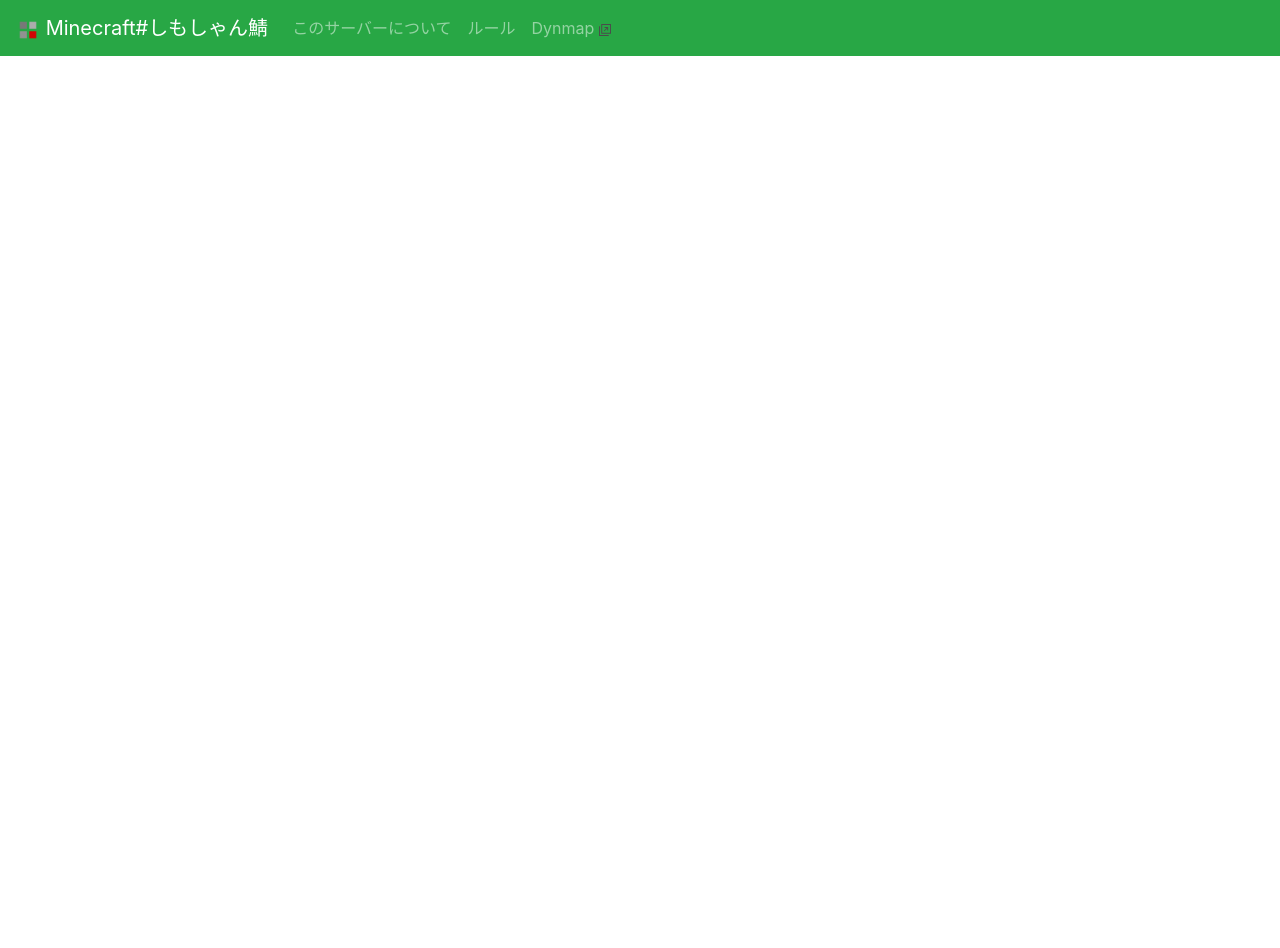
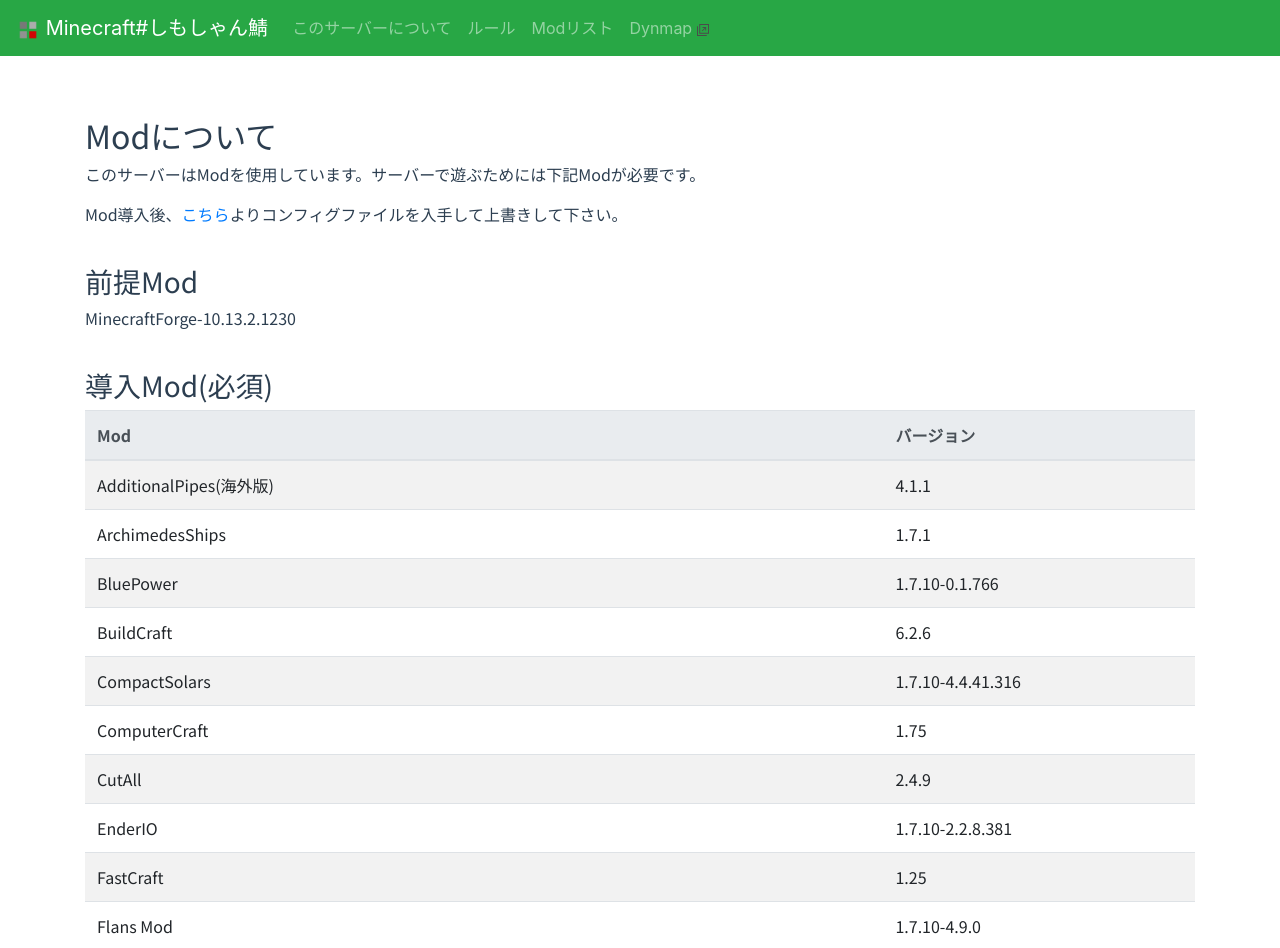
Before and after one commit to shimosyan/mc-portal, a Vue app: page /#/mod in a window 1280 px wide. Shown: the top 948 px of the page. Before the commit the page ends 800 px from the top, so only its background shows below. Built offline with nearby package versions, Linux system fonts and the light colour scheme.

Commit message:
Add ModList. Update some files.

```diff
--- a/src/App.vue
+++ b/src/App.vue
@@ -7,7 +7,8 @@
       <b-navbar-nav>
         <b-nav-item v-bind:to="{ name : 'About'}">このサーバーについて</b-nav-item>
         <b-nav-item v-bind:to="{ name : 'Rule'}">ルール</b-nav-item>
-        <b-nav-item href="http://micmnis.net:8123/" target="_blank">Dynmap <img class="icon" :src="imageSrc_newWindow" /></b-nav-item>
+        <b-nav-item v-bind:to="{ name : 'Mod'}">Modリスト</b-nav-item>
+        <b-nav-item href="/minecraft/map/" target="_blank">Dynmap <img class="icon" :src="imageSrc_newWindow" /></b-nav-item>
       </b-navbar-nav>
     </b-collapse>
   </b-navbar>
--- /dev/null
+++ b/src/components/Mod.vue
@@ -0,0 +1,247 @@
+<template>
+  <div class="container">
+    <!-- Example row of columns -->
+    <div class="row">
+      <div class="col-md-12">
+        <h2>Modについて</h2>
+        <p>このサーバーはModを使用しています。サーバーで遊ぶためには下記Modが必要です。</p>
+        <p>Mod導入後、<a href="/minecraft/data/micmnis_mc-config.zip">こちら</a>よりコンフィグファイルを入手して上書きして下さい。</p>
+        <h3>前提Mod</h3>
+        <p>MinecraftForge-10.13.2.1230</p>
+        <h3>導入Mod(必須)</h3>
+        <div class="table-responsive">
+          <table class="table table-striped table-hover ">
+            <thead class="thead-light">
+              <tr>
+                <th>Mod</th>
+                <th>バージョン</th>
+              </tr>
+            </thead>
+            <tbody>
+              <tr>
+                <td>AdditionalPipes(海外版)</td>
+                <td>4.1.1</td>
+              </tr>
+              <tr>
+                <td>ArchimedesShips</td>
+                <td>1.7.1</td>
+              </tr>
+              <tr>
+                <td>BluePower</td>
+                <td>1.7.10-0.1.766</td>
+              </tr>
+              <tr>
+                <td>BuildCraft</td>
+                <td>6.2.6</td>
+              </tr>
+              <tr>
+                <td>CompactSolars</td>
+                <td>1.7.10-4.4.41.316</td>
+              </tr>
+              <tr>
+                <td>ComputerCraft</td>
+                <td>1.75</td>
+              </tr>
+              <tr>
+                <td>CutAll</td>
+                <td>2.4.9</td>
+              </tr>
+              <tr>
+                <td>EnderIO</td>
+                <td>1.7.10-2.2.8.381</td>
+              </tr>
+              <tr>
+                <td>FastCraft</td>
+                <td>1.25</td>
+              </tr>
+              <tr>
+                <td>Flans Mod</td>
+                <td>1.7.10-4.9.0</td>
+              </tr>
+              <tr>
+                <td>Flans Mod Addin - Modern Warfare-Content Pack</td>
+                <td>1.7.10-4.9.0</td>
+              </tr>
+              <tr>
+                <td>Flans Mod Addin - Simple Parts-Content Pack</td>
+                <td>1.7.10-4.9.0</td>
+              </tr>
+              <tr>
+                <td>Flans Mod Addin - WW2-Content Pack</td>
+                <td>1.7.10-4.9.0</td>
+              </tr>
+              <tr>
+                <td>ForestryForMinecraft</td>
+                <td>1.7.10-4.1.1.46</td>
+              </tr>
+              <tr>
+                <td>ForgeMultipart</td>
+                <td>1.7.10-1.1.1.320</td>
+              </tr>
+              <tr>
+                <td>IndustrialCraft2-Experimental</td>
+                <td>2.2.828</td>
+              </tr>
+              <tr>
+                <td>InfinityChest</td>
+                <td>1.7.10-1.2.8</td>
+              </tr>
+              <tr>
+                <td>littleMaidMobX</td>
+                <td>1.7.x_0.1.3a</td>
+              </tr>
+              <tr>
+                <td>LogisticsPipes</td>
+                <td>0.8.2.89</td>
+              </tr>
+              <tr>
+                <td>MCTE</td>
+                <td>1.7.10.12</td>
+              </tr>
+              <tr>
+                <td>MCヘリコプターMod</td>
+                <td>1.0.4</td>
+              </tr>
+              <tr>
+                <td>MCヘリコプターModアドイン - 「車」</td>
+                <td>-</td>
+              </tr>
+              <tr>
+                <td>MCヘリコプターModアドイン - 「軍用機」</td>
+                <td>-</td>
+              </tr>
+              <tr>
+                <td>MorePlayerModels</td>
+                <td>1.7.10b</td>
+              </tr>
+              <tr>
+                <td>MoreTurtles</td>
+                <td>2.0.2</td>
+              </tr>
+              <tr>
+                <td>MrCrayfish'sFurnitureMod</td>
+                <td>3.4.8</td>
+              </tr>
+              <tr>
+                <td>NGTLib</td>
+                <td>1.7.10.27</td>
+              </tr>
+              <tr>
+                <td>PowerConverters</td>
+                <td>1.7.10-3.0.4.46</td>
+              </tr>
+              <tr>
+                <td>QuarryPlus</td>
+                <td>1.7.10-2.0.1</td>
+              </tr>
+              <tr>
+                <td>Railcraft</td>
+                <td>1.7.10-9.12.2.0</td>
+              </tr>
+              <tr>
+                <td>RecipeAPI</td>
+                <td>1.1</td>
+              </tr>
+              <tr>
+                <td>Real Train Mod</td>
+                <td>1.7.10.35</td>
+              </tr>
+              <tr>
+                <td>Real Train Modアドイン - [RTM]T_sounds</td>
+                <td>-</td>
+              </tr>
+              <tr>
+                <td>Real Train Modアドイン - [RTM]TJRET(2nd)</td>
+                <td>-</td>
+              </tr>
+              <tr>
+                <td>Real Train Modアドイン - [RTM]TJRET(3rd)</td>
+                <td>-</td>
+              </tr>
+              <tr>
+                <td>Realistic World Gen</td>
+                <td>alpha-1.3.2</td>
+              </tr>
+              <tr>
+                <td>StationsMod (駅舎Mod)</td>
+                <td>1.7.10.5</td>
+              </tr>
+              <tr>
+                <td>StorageBox</td>
+                <td>3.04</td>
+              </tr>
+              <tr>
+                <td>TwilightForest</td>
+                <td>1.7.10-2.3.7</td>
+              </tr>
+              <tr>
+                <td>WakingChunks</td>
+                <td>1.0.3</td>
+              </tr>
+              <tr>
+                <td>圧縮木エンジンMOD</td>
+                <td>1710-626V2</td>
+              </tr>
+              <tr>
+                <td>永久光発電機MOD</td>
+                <td>1.7.10-4.9.2-3</td>
+              </tr>
+              <tr>
+                <td>和風Mod</td>
+                <td>1.7.10.1</td>
+              </tr>
+              <tr>
+                <td>竹MOD</td>
+                <td>2.6.8.5</td>
+              </tr>
+            </tbody>
+          </table>
+        </div>
+        <h3>導入Mod(任意)</h3>
+        <p>導入しておくと便利</p>
+        <div class="table-responsive">
+          <table class="table table-striped table-hover">
+            <thead class="thead-light">
+              <tr>
+                <th>Mod</th>
+                <th>バージョン</th>
+              </tr>
+            </thead>
+            <tbody>
+              <tr>
+                <td>CraftGuide</td>
+                <td>1.7.1.0</td>
+              </tr>
+              <tr>
+                <td>ReiMinimap</td>
+                <td>1.7.10-3.6</td>
+              </tr>
+              <tr>
+                <td>SpawnChecker</td>
+                <td>2.1.4.128</td>
+              </tr>
+            </tbody>
+          </table>
+        </div>
+      </div>
+    </div>
+    <hr>
+
+  </div> <!-- /container -->
+</template>
+
+<script>
+export default {
+  name: 'Mod'
+}
+</script>
+
+<!-- Add "scoped" attribute to limit CSS to this component only -->
+<style scoped>
+h3, h4{
+  margin-top: 2.4rem;
+}
+.container{
+  margin-top: 60px;
+}
+</style>
--- a/src/components/Rule.vue
+++ b/src/components/Rule.vue
@@ -4,8 +4,7 @@
     <div class="row">
       <div class="col-md-12">
         <h2>ルール</h2>
-        <p>・行動範囲は下記マップの範囲内とします。<br>
-        ・建物を建てる場合はできるだけ看板を立て所有者の名前を書いて下さい。また周辺に他の人が建設した建物がある場合は邪魔にならないように建設して下さい。<br>
+        <p>・建物を建てる場合はできるだけ看板を立て所有者の名前を書いて下さい。また周辺に他の人が建設した建物がある場合は邪魔にならないように建設して下さい。<br>
         ・トラップタワーおよびスポーンブロックを用いたあらゆるトラップは必ず自動停止機能などの安全措置を施して下さい。<br>
         ・アイテムや施設を他人とシェアする場合は、その旨(所有権の放棄)を明記してください。<br>
         ・クライアント依存で動くMOD(ミニマップやレシピビュワーなど)は各自導入してください。</p>
@@ -15,9 +14,6 @@
         ・所有権が放棄されていない他人のアイテムを盗む・破壊する行為。<br>
         ・セクハラやパワハラなど、各ハラスメント行為。<br>
         ・その他、公序良俗に反する行為。</p>
-        <div class="imgWarapper">
-          <img src="../assets/simple_map.png" class="rounded">
-        </div>
       </div>
     </div>
     <hr>
@@ -36,18 +32,4 @@
 .container{
   margin-top: 60px;
 }
-
-.imgWarapper{
-  width      : auto;
-  height     : auto;
-  font-size  : 0;
-  line-height: 0;
-  text-align : center;
-}
-
-.imgWarapper img{
-  max-width :100%;
-  max-height: 100%;
-  object-fit: cover;
-}
 </style>
--- a/src/router/index.js
+++ b/src/router/index.js
@@ -3,6 +3,7 @@
 import Index from '@/components/Index'
 import About from '@/components/About'
 import Rule from '@/components/Rule'
+import Mod from '@/components/Mod'
 import HelloWorld from '@/components/HelloWorld'
 
 Vue.use(Router)
@@ -26,6 +27,11 @@
       component: Rule
     },
     {
+      path: '/mod',
+      name: 'Mod',
+      component: Mod
+    },
+    {
       path: '/HelloWorld',
       name: 'HelloWorld',
       component: HelloWorld
```
Also changed, not shown: src/assets/minecraft_top.png, src/assets/simple_map.png (deleted).
